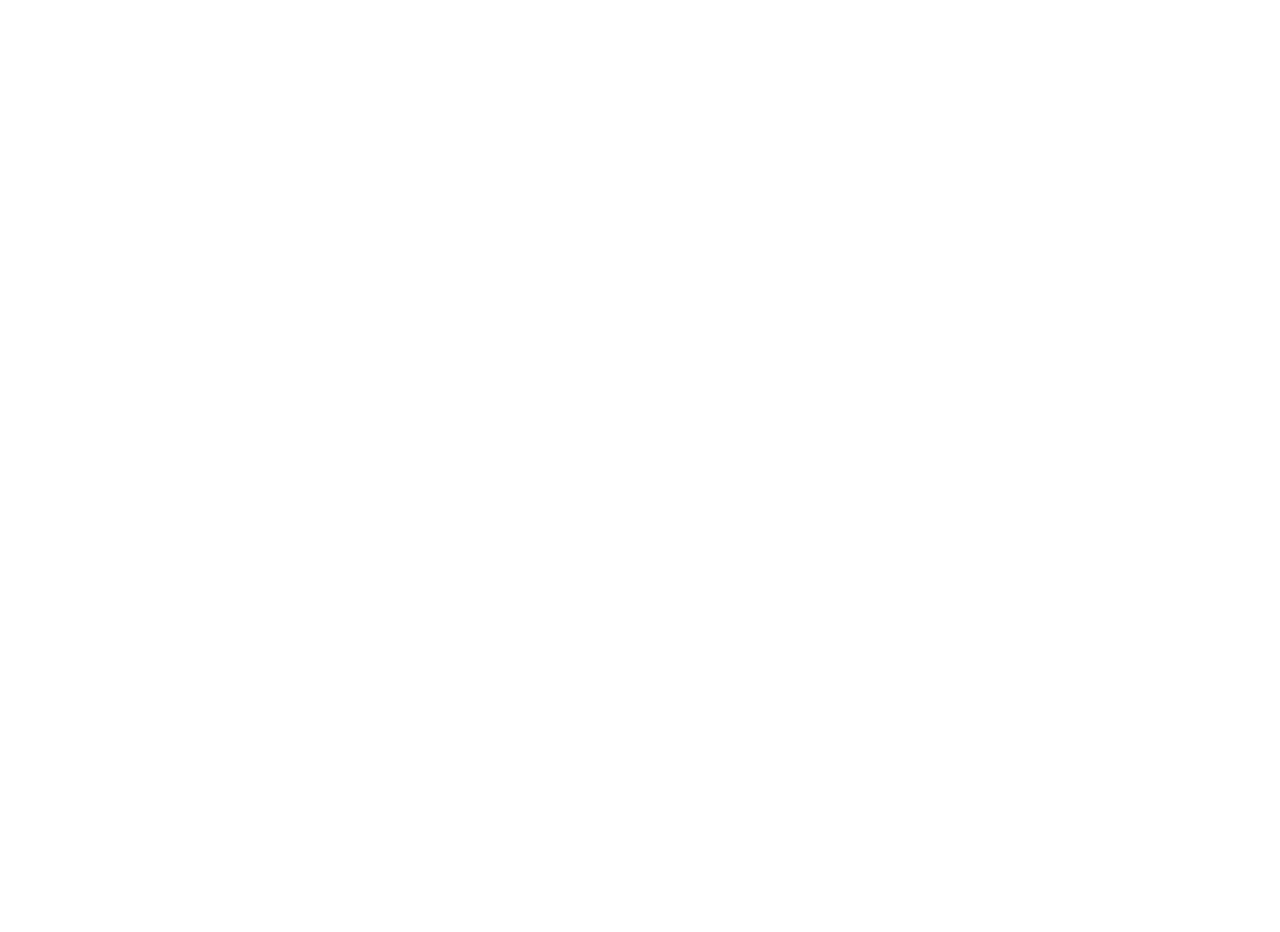
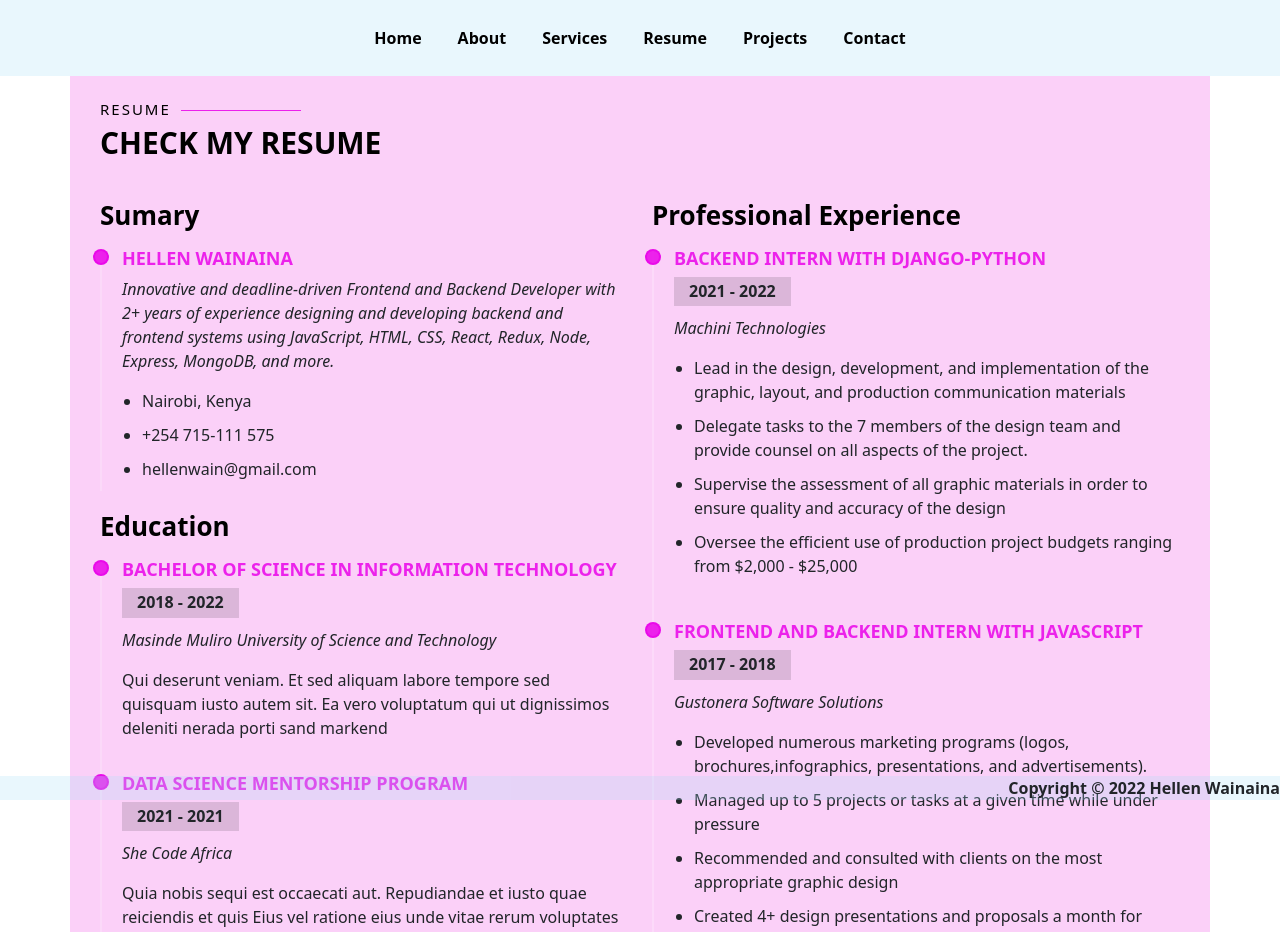
Before and after one commit to hellen-22/PORTFOLIO-WITH-REACT, a React (Create React App) app in the folder portfolio/: page /resume in a window 1280 px wide. Before the commit this address had no page. Shown: the top 932 px of the page. Before the commit the page ends 800 px from the top, so only its background shows below. Built offline with nearby package versions, Linux system fonts and the light colour scheme.

Commit message:
working on resume page

```diff
--- a/portfolio/src/App.js
+++ b/portfolio/src/App.js
@@ -1,5 +1,6 @@
 import Home from "./components/Home";
 import About from "./components/About";
+import Resume from "./components/Resume";
 import { BrowserRouter as Router, Routes, Route } from "react-router-dom";
 
 
@@ -9,6 +10,7 @@
       <Routes>
         <Route path="/" element={<Home />} />
         <Route path="/about" element={<About />} />
+        <Route path='/resume' element={<Resume />} />
       </Routes>
     </Router>
   );
--- a/portfolio/src/components/Header.js
+++ b/portfolio/src/components/Header.js
@@ -18,7 +18,7 @@
             <Nav.Link className="link"> Services </Nav.Link>
           </Nav.Item>
           <Nav.Item className="item">
-            <Nav.Link className="link"> Resume </Nav.Link>
+            <Link className="nav-link link" to="/resume"> Resume </Link>
           </Nav.Item>
           <Nav.Item className="item">
             <Nav.Link className="link"> Projects </Nav.Link>
--- /dev/null
+++ b/portfolio/src/components/Resume.js
@@ -0,0 +1,130 @@
+import React from "react";
+import Header from "./Header"
+import Footer from "./Footer"
+import "./../css/Resume.css"
+
+function Resume() {
+  return (
+    <>
+    < Header />
+    <section id="resume" class="resume">
+      <div class="container">
+        <div class="section-title">
+          <h2>Resume</h2>
+          <p>Check My Resume</p>
+        </div>
+
+        <div class="row">
+          <div class="col-lg-6">
+            <h3 class="resume-title">Sumary</h3>
+            <div class="resume-item pb-0">
+              <h4>Hellen Wainaina</h4>
+              <p>
+                <em>
+                  Innovative and deadline-driven Frontend and Backend Developer with 2+ years
+                  of experience designing and developing backend and frontend systems
+                    using JavaScript, HTML, CSS, React, Redux, Node, Express, MongoDB, and more.
+                </em>
+              </p>
+              <p>
+                <ul>
+                  <li>Nairobi, Kenya</li>
+                  <li>+254 715-111 575</li>
+                  <li>hellenwain@gmail.com</li>
+                </ul>
+              </p>
+            </div>
+
+            <h3 class="resume-title">Education</h3>
+            <div class="resume-item">
+              <h4>Bachelor of Science in Information Technology</h4>
+              <h5>2018 - 2022</h5>
+              <p>
+                <em>Masinde Muliro University of Science and Technology</em>
+              </p>
+              <p>
+                Qui deserunt veniam. Et sed aliquam labore tempore sed quisquam
+                iusto autem sit. Ea vero voluptatum qui ut dignissimos deleniti
+                nerada porti sand markend
+              </p>
+            </div>
+            <div class="resume-item">
+              <h4>Data Science Mentorship Program</h4>
+              <h5>2021 - 2021</h5>
+              <p>
+                <em>She Code Africa</em>
+              </p>
+              <p>
+                Quia nobis sequi est occaecati aut. Repudiandae et iusto quae
+                reiciendis et quis Eius vel ratione eius unde vitae rerum
+                voluptates asperiores voluptatem Earum molestiae consequatur
+                neque etlon sader mart dila
+              </p>
+            </div>
+          </div>
+          <div class="col-lg-6">
+            <h3 class="resume-title">Professional Experience</h3>
+            <div class="resume-item">
+              <h4>Backend Intern with Django-Python</h4>
+              <h5>2021 - 2022</h5>
+              <p>
+                <em>Machini Technologies</em>
+              </p>
+              <p>
+                <ul>
+                  <li>
+                    Lead in the design, development, and implementation of the
+                    graphic, layout, and production communication materials
+                  </li>
+                  <li>
+                    Delegate tasks to the 7 members of the design team and
+                    provide counsel on all aspects of the project.{" "}
+                  </li>
+                  <li>
+                    Supervise the assessment of all graphic materials in order
+                    to ensure quality and accuracy of the design
+                  </li>
+                  <li>
+                    Oversee the efficient use of production project budgets
+                    ranging from $2,000 - $25,000
+                  </li>
+                </ul>
+              </p>
+            </div>
+            <div class="resume-item">
+              <h4>Frontend and Backend Intern with JavaScript</h4>
+              <h5>2017 - 2018</h5>
+              <p>
+                <em>Gustonera Software Solutions</em>
+              </p>
+              <p>
+                <ul>
+                  <li>
+                    Developed numerous marketing programs (logos,
+                    brochures,infographics, presentations, and advertisements).
+                  </li>
+                  <li>
+                    Managed up to 5 projects or tasks at a given time while
+                    under pressure
+                  </li>
+                  <li>
+                    Recommended and consulted with clients on the most
+                    appropriate graphic design
+                  </li>
+                  <li>
+                    Created 4+ design presentations and proposals a month for
+                    clients and account managers
+                  </li>
+                </ul>
+              </p>
+            </div>
+          </div>
+        </div>
+      </div>
+    </section>
+    < Footer />
+    </>
+  );
+}
+
+export default Resume;
--- /dev/null
+++ b/portfolio/src/css/Resume.css
@@ -0,0 +1,56 @@
+.resume .resume-title {
+  font-size: 26px;
+  font-weight: 700;
+  margin-top: 20px;
+  margin-bottom: 20px;
+  color: black;
+}
+
+.resume .resume-item {
+  padding: 0 0 20px 20px;
+  margin-top: -2px;
+  border-left: 2px solid rgba(255, 255, 255, 0.2);
+  position: relative;
+}
+
+.resume .resume-item h4 {
+  line-height: 18px;
+  font-size: 18px;
+  font-weight: 600;
+  text-transform: uppercase;
+  color: rgba(233, 6, 233, 0.863);
+  margin-bottom: 10px;
+}
+
+.resume .resume-item h5 {
+  font-size: 16px;
+  background: rgba(39, 34, 41, 0.15);
+  padding: 5px 15px;
+  display: inline-block;
+  font-weight: 600;
+  margin-bottom: 10px;
+}
+
+.resume .resume-item ul {
+  padding-left: 20px;
+}
+
+.resume .resume-item ul li {
+  padding-bottom: 10px;
+}
+
+.resume .resume-item:last-child {
+  padding-bottom: 0;
+}
+
+.resume .resume-item::before {
+  content: "";
+  position: absolute;
+  width: 16px;
+  height: 16px;
+  border-radius: 50px;
+  left: -9px;
+  top: 0;
+  background: rgba(233, 6, 233, 0.863);
+  border: 2px solid rgba(233, 6, 233, 0.863);
+}
```
